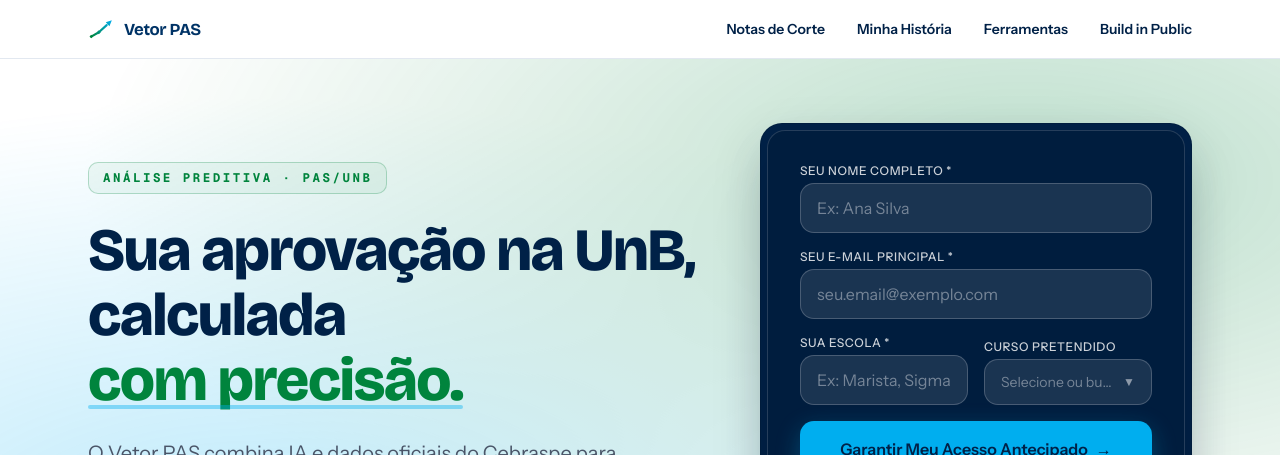
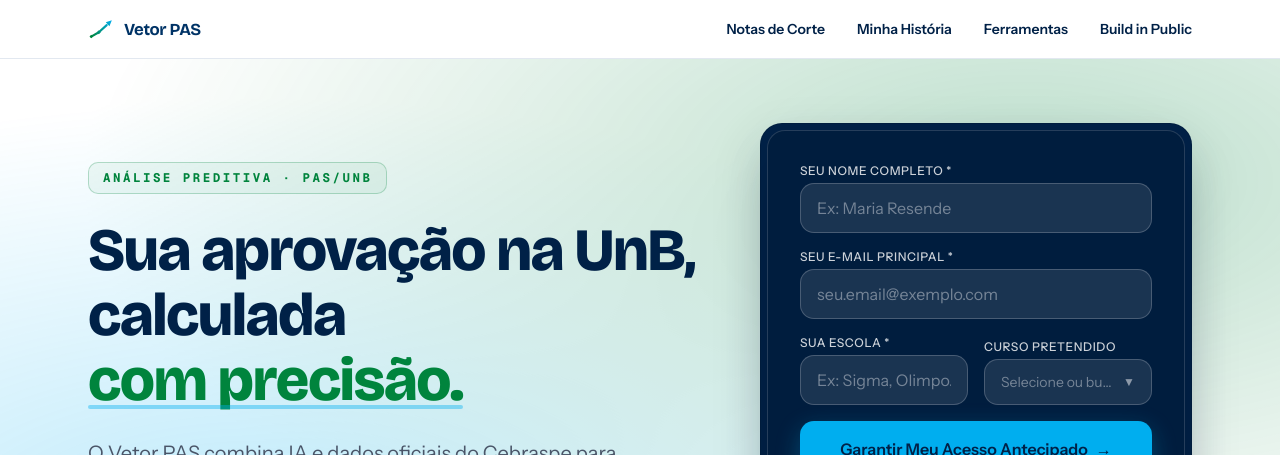
Before and after one commit to luizhtmoreira/Analise-Preditiva-PAS, a Next.js app in the folder landing-page/: page / in a window 1280 px wide. Shown: the top 455 px of the page. Built offline with nearby package versions, Linux system fonts and the light colour scheme.

Commit message:
style: atualiza exemplos de nome e escola no formulario de espera

```diff
--- a/landing-page/components/public/landing/WaitlistForm.tsx
+++ b/landing-page/components/public/landing/WaitlistForm.tsx
@@ -109,7 +109,7 @@
           required
           value={nome}
           onChange={(e) => setNome(e.target.value)}
-          placeholder="Ex: Ana Silva"
+          placeholder="Ex: Maria Resende"
           className="w-full px-4 py-3 rounded-xl bg-white/10 border border-white/20 text-white placeholder-white/40 focus:outline-none focus:border-[#00843D] focus:ring-1 focus:ring-[#00843D] transition-all text-base"
         />
       </div>
@@ -153,7 +153,7 @@
             required
             value={escola}
             onChange={(e) => setEscola(e.target.value)}
-            placeholder="Ex: Marista, Sigma..."
+            placeholder="Ex: Sigma, Olimpo..."
             className="w-full px-4 py-3 rounded-xl bg-white/10 border border-white/20 text-white placeholder-white/40 focus:outline-none focus:border-[#00843D] focus:ring-1 focus:ring-[#00843D] transition-all text-base"
           />
         </div>
```
